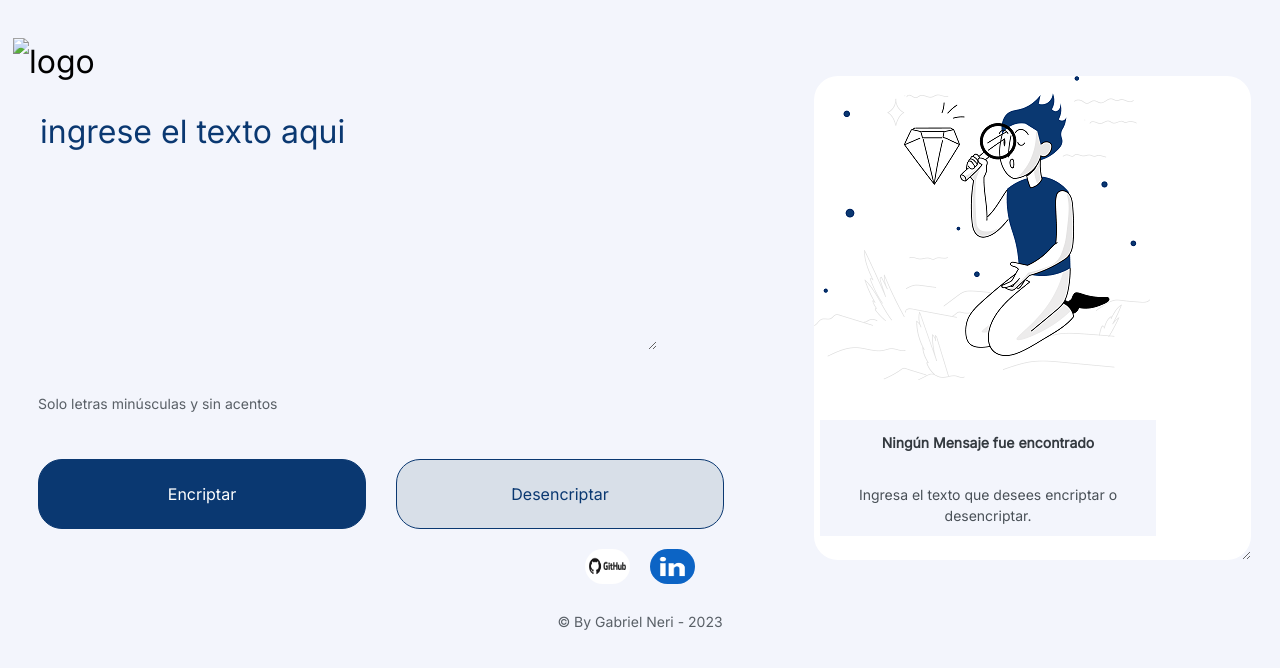
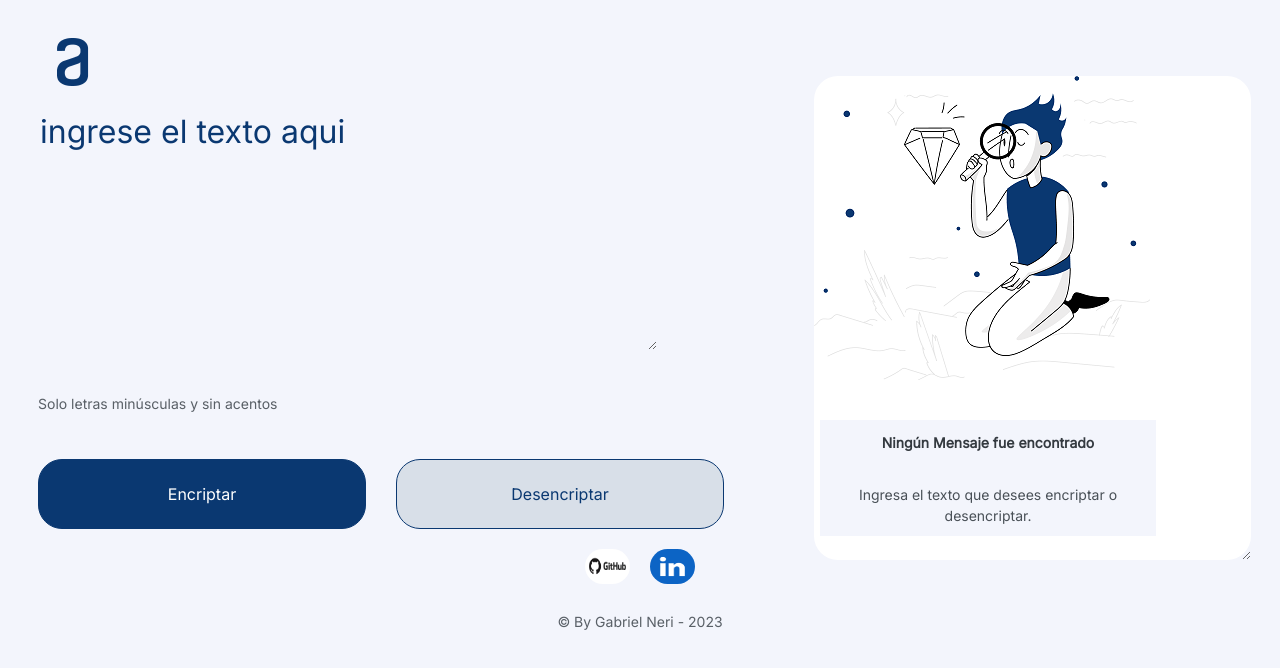
Before and after one commit to gabrihc/-challenge-one-logica, a plain HTML site: page index.html in a window 1280 px wide. Drawn offline with Linux system fonts and the light colour scheme; the site is published under a folder, as on GitHub Pages, so addresses that start at the root find nothing.

Commit message:
Update index.html

```diff
--- a/index.html
+++ b/index.html
@@ -16,7 +16,7 @@
 <body>
     <header>
 
-        <img class="logoalura" alt="logo alura" src="/imagenes/logo.png">
+        <img class="logoalura" alt="logo alura" src="./imagenes/logo.png">
 
     </header>
     <main>
```
